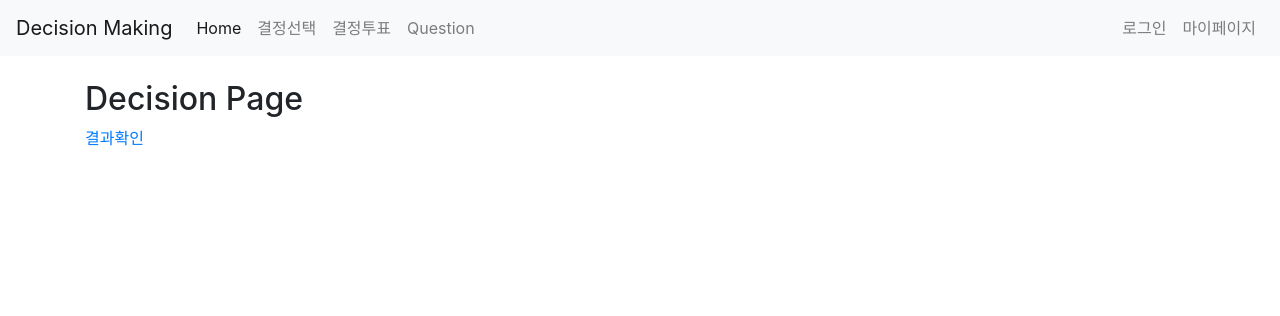
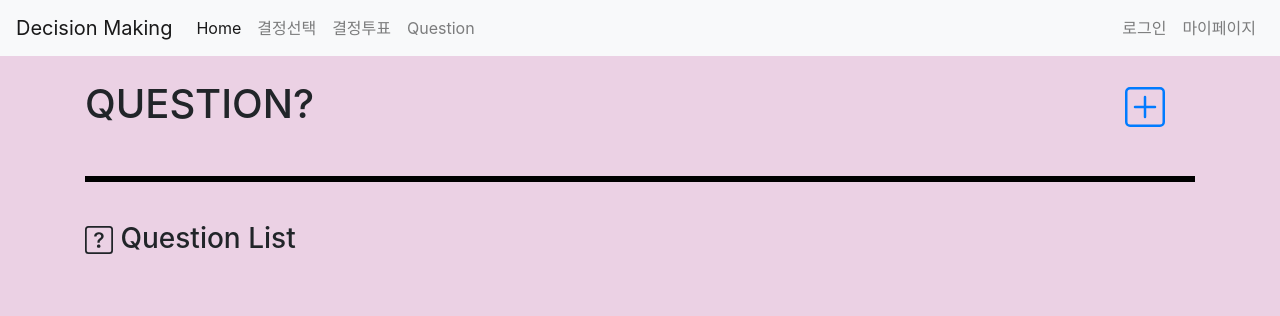
Before and after one commit to wldusdhso/likelion_ideaton2, a Django app: page /question/ in a window 1280 px wide. Shown: the top 316 px of the page. Run offline with Django 3.2, Linux system fonts and the light colour scheme; data that the repository does not hold is empty; parts of the project's set-up code (start-up, migrations or seed data) failed here and were passed over; some libraries are stand-ins or nearby versions.

Commit message:
fix url bug.

```diff
--- a/decisionProject/decision/urls.py
+++ b/decisionProject/decision/urls.py
@@ -1,8 +1,6 @@
 from django.contrib import admin
 from django.urls import path
 from . import views
-import decision.views
-
 
 app_name='decision'
 
--- a/decisionProject/decisionmaking/templates/base.html
+++ b/decisionProject/decisionmaking/templates/base.html
@@ -58,7 +58,7 @@
             <a class="nav-link" href="/vote">결정투표</a>
           </li>
           <li class="nav-item">
-            <a class="nav-link" href="/question">Question</a>
+            <a class="nav-link" href="{% url 'question:list' %}">Question</a>
           </li>
         </ul>
         <ul class="navbar-nav my-2 my-lg-0">
--- a/decisionProject/main/urls.py
+++ b/decisionProject/main/urls.py
@@ -7,3 +7,4 @@ urlpatterns = [
     path('', views.home, name="home"),
     path('mypage/<str:profile_name>', views.mypage, name="mypage"),
     path('register/',views.register, name="register"),
+]
--- a/decisionProject/question/urls.py
+++ b/decisionProject/question/urls.py
@@ -1,22 +1,19 @@
 
 from django.urls import path
 from . import views
-import question.views
+
 app_name = 'question'
-
-
-
 
 urlpatterns = [
     path('', views.list, name="list"),
     path('new/', views.new, name="new"),
-    path('create/', question.views.create, name="create"),
-    path('<int:question_id>', question.views.detail, name="detail"),
-    path('edit/<int:question_id>', question.views.edit, name="edit"),
-    path('update/<int:question_id>', question.views.update, name="update"),
-    path('delete/<int:question_id>', question.views.delete,name = "delete"),
+    path('create/', views.create, name="create"),
+    path('<int:question_id>', views.detail, name="detail"),
+    path('edit/<int:question_id>', views.edit, name="edit"),
+    path('update/<int:question_id>', views.update, name="update"),
+    path('delete/<int:question_id>', views.delete,name = "delete"),
     path('create_answer/<int:question_id>', views.create_answer,name="create_answer"),
-    path('update_answer/<int:answer_id>', question.views.update_answer,name="update_answer"),
-    path('edit_answer/<int:answer_id>', question.views.edit_answer,name="edit_answer"),
-    #path('answer/<int:answer_id>', question.views.answer,name="answer"),
+    path('update_answer/<int:answer_id>', views.update_answer,name="update_answer"),
+    path('edit_answer/<int:answer_id>', views.edit_answer,name="edit_answer"),
+    #path('answer/<int:answer_id>', views.answer,name="answer"),
 ]
--- a/decisionProject/question/views.py
+++ b/decisionProject/question/views.py
@@ -7,10 +7,10 @@ from django.utils import timezone
 
 def list(request):
     questions = Question.objects.all()
-    return render(request,'list.html',{'questions':questions})
+    return render(request,'question/list.html',{'questions':questions})
 
 def new(request):
-    return render(request,'new.html')
+    return render(request,'question/new.html')
 
 def create(request):
     new_question = Question()
@@ -26,11 +26,11 @@ def detail(request,question_id):
 
     answer = Answer.objects.filter(question_id=question_id)
     print(answer)
-    return render(request, 'detail.html',{'question':question, 'answer':answer,'edit_answer':edit_answer})
+    return render(request, 'question/detail.html',{'question':question, 'answer':answer,'edit_answer':edit_answer})
 
 def edit(request,question_id):
     question = get_object_or_404(Question,pk = question_id)
-    return render(request,'edit.html',{'question':question})
+    return render(request,'question/edit.html',{'question':question})
 
 def update(request,question_id):
     edit_question = get_object_or_404(Question,pk = question_id)
@@ -61,7 +61,7 @@ def create_answer(request, question_id):
 
 def edit_answer(request,answer_id):
     answer = get_object_or_404(Answer,pk = answer_id)
-    return render('update_answer')
+    return render(request, 'question/update_answer.html')
 
 def update_answer(request,answer_id):
     edit_answer = get_object_or_404(Answer,pk = answer_id)
```
Also changed, not shown: decisionProject/main/views.py (+4 -3 lines), decisionProject/decision/migrations/0001_initial.py, decisionProject/decision/migrations/0003_auto_20200603_1521.py (deleted), decisionProject/question/templates/question/detail.html (renamed from decisionProject/question/templates/detail.html), decisionProject/question/templates/question/edit.html (renamed from decisionProject/question/templates/edit.html), decisionProject/question/templates/question/list.html (renamed from decisionProject/question/templates/list.html), decisionProject/question/templates/question/new.html (renamed from decisionProject/question/templates/new.html).
